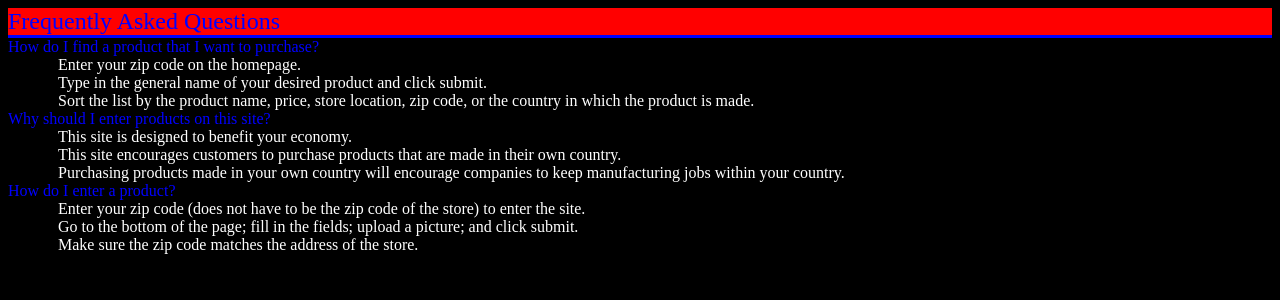
After one commit to orthogonal/Where-s-It-Made, a PHP site: page /faq.html in a window 1280 px wide. The commit adds this page. Shown: the top 300 px of the page. Run offline with PHP 8.4, Linux system fonts and the light colour scheme.

Commit message:
Links in the index now point to pages, and those pages have been designed.

```diff
--- /dev/null
+++ b/faq.html
@@ -0,0 +1,32 @@
+<!DOCTYPE html>
+<html>
+<head>
+<title>Where's It Made?</title>
+<link rel="stylesheet" type="text/css" href="aboutsheet.css" />
+</head>
+<body>
+<div id="titlediv">Frequently Asked Questions</div>
+
+	<span id="header1" class="header">How do I find a product that I want to purchase?</span>
+	<div id="answer1" class="answer">
+	Enter your zip code on the homepage.<br />
+	Type in the general name of your desired product and click submit.<br />
+	Sort the list by the product name, price, store location, zip code, or the country in which the product is made.
+	</div>
+
+	<span id="header2" class="header">Why should I enter products on this site?</span>
+	<div id="answer2" class="answer">
+	This site is designed to benefit your economy.<br />
+	This site encourages customers to purchase products that are made in their own country.<br />
+	Purchasing products made in your own country will encourage companies to keep manufacturing jobs within your country.
+	</div>
+
+	<span id="header3" class="header">How do I enter a product?</span>
+	<div id="answer3" class="answer">
+	Enter your zip code (does not have to be the zip code of the store) to enter the site.<br />
+	Go to the bottom of the page; fill in the fields; upload a picture; and click submit.<br />
+	Make sure the zip code matches the address of the store.
+	</div>
+
+</body>
+</html>
--- a/index.php
+++ b/index.php
@@ -35,9 +35,9 @@ $(document).ready(function() {
 
 <div id="links">
 	<button id="about_button" onclick="window.location.href='about.html'">About</button>
-	<button id="contact_button" onclick="window.location.href='contact.php'">Contact</button>
-	<button id="investors_button" onclick="window.location.href='investors.php'">Investors</button>
-	<button id="faq_button" onclick="window.location.href='faq.php'">FAQ</button>
+	<button id="contact_button" onclick="window.location.href='contact.html'">Contact</button>
+	<button id="investors_button" onclick="window.location.href='investors.html'">Investors</button>
+	<button id="faq_button" onclick="window.location.href='faq.html'">FAQ</button>
 </div>
 
 </body>
```
Also changed, not shown: contact.html (added, +12 -0 lines), investors.html (added, +27 -0 lines).
